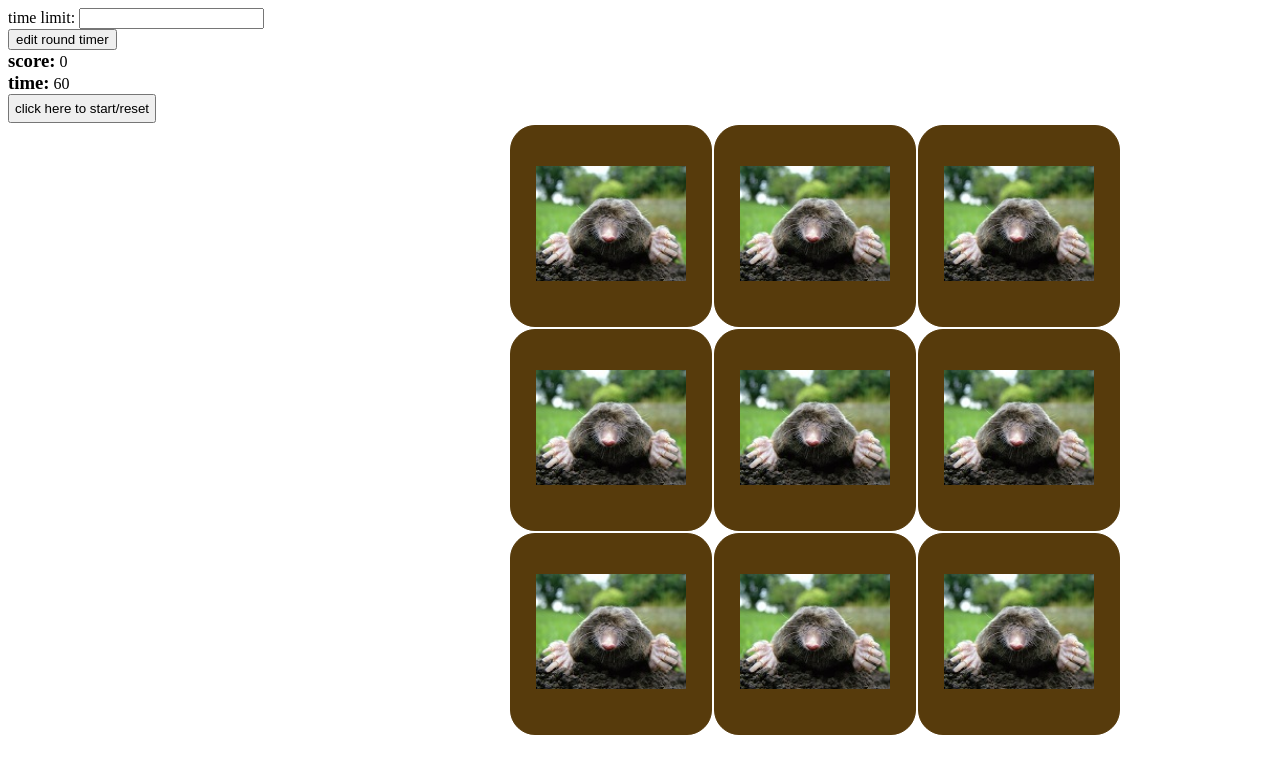
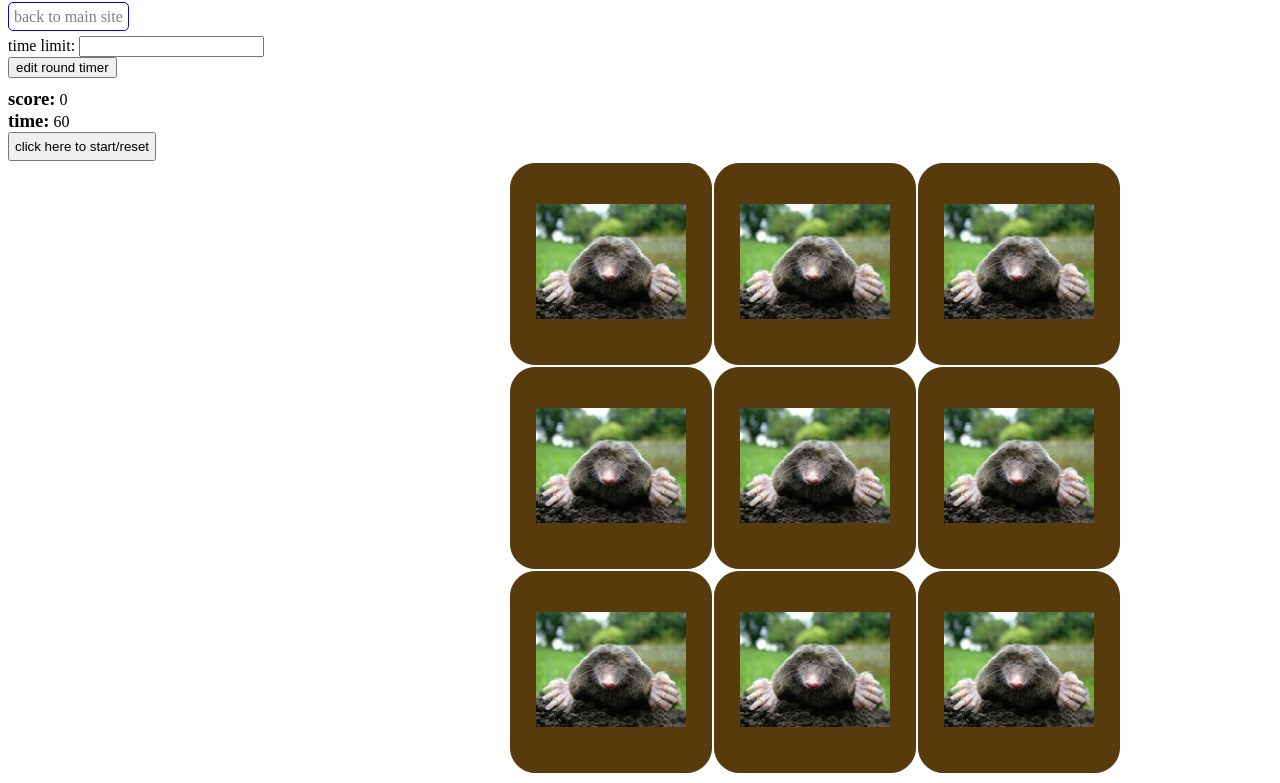
Before and after one commit to JKF007/whackaMole, a plain HTML site: page index.html in a window 1280 px wide. Shown: the part 72-855 px from the top of the page. Before the commit the page ends 817 px from the top, so only its background shows below. Drawn offline with nearby package versions, Linux system fonts and the light colour scheme.

Commit message:
added link to main site

```diff
--- a/index.html
+++ b/index.html
@@ -9,7 +9,7 @@
 	</head>
 	<body>
 		<h1>Whack a Mole</h1>
-
+		<a href ="https://jkf007.github.io/">back to main site</a>
 		<form>
 			time limit: <input type="text" name="Time" id="userTime"> <br>
 			<button type="button" id= "submitTime">edit round timer</button>
--- a/mole.css
+++ b/mole.css
@@ -39,3 +39,24 @@ td{
 	display:block;
 	padding: 5px;
 }
+
+a{
+	width: auto;
+	height: auto;
+	padding: 5px;
+	border: 1px solid blue;
+	border-radius: 5px;
+	margin-top: 10px;
+	margin-bottom:10px;
+	color: grey;
+	text-decoration: none;
+}
+
+a:hover{
+	color: blue;
+}
+
+form{
+	padding-top: 10px;
+	padding-bottom:10px;
+}
```
